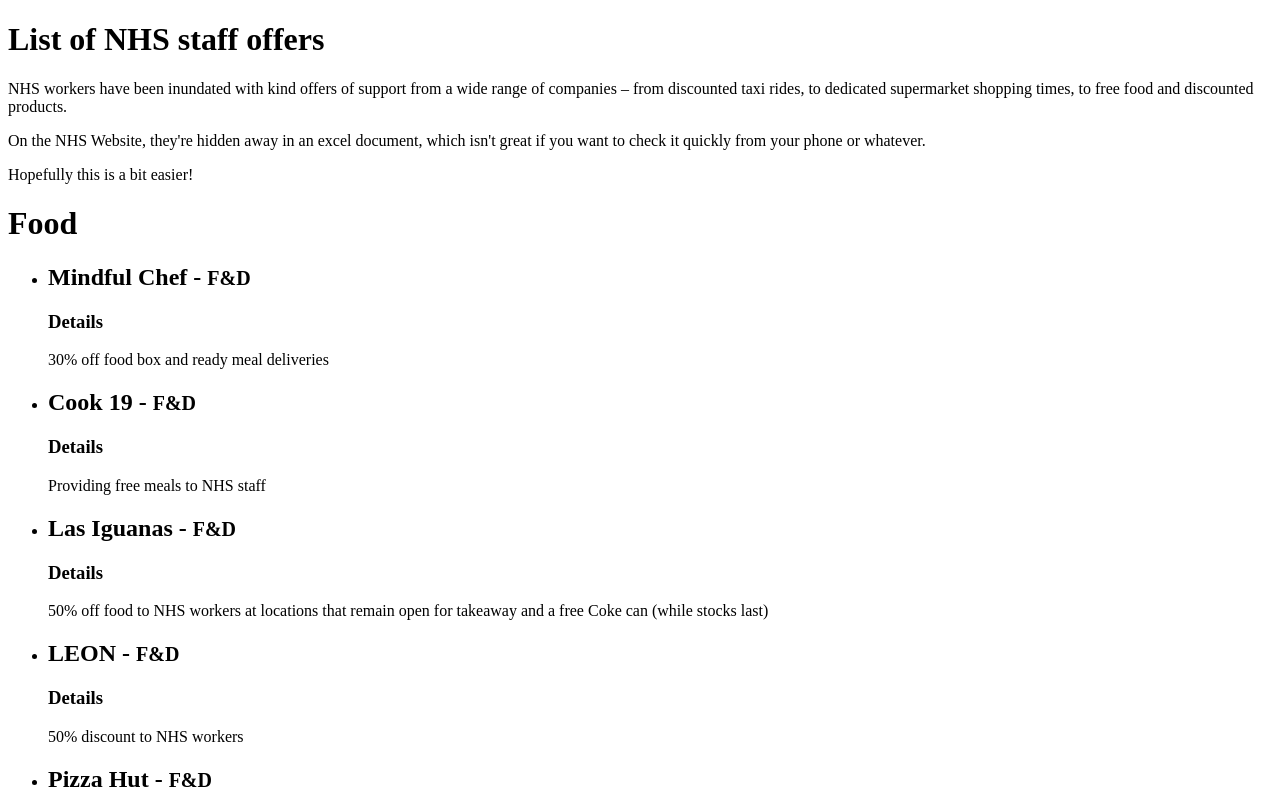
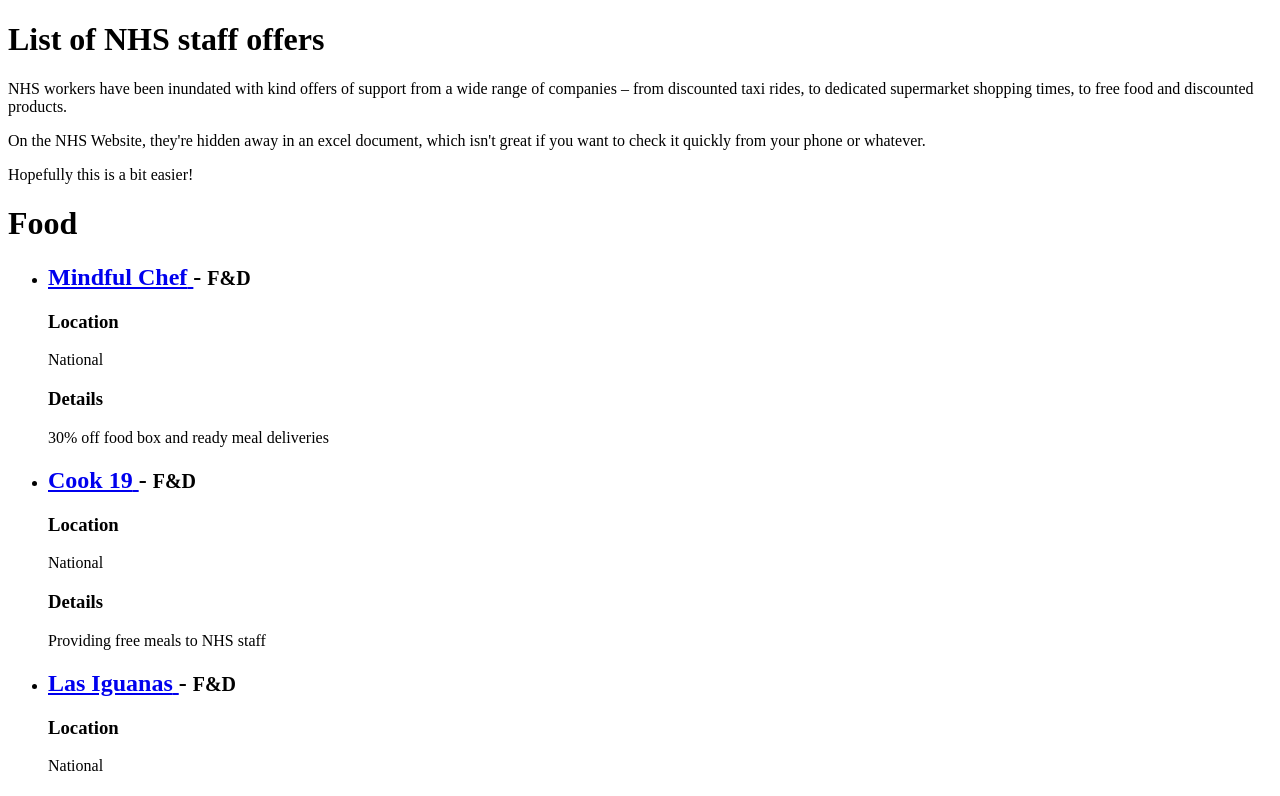
Before and after one commit to PaulCampbell/nhs-offers, a Next.js app: page / in a window 1280 px wide. Shown: the top 796 px of the page. Built offline with nearby package versions, Linux system fonts and the light colour scheme.

Commit message:
offers...

```diff
--- a/pages/index.js
+++ b/pages/index.js
@@ -14,8 +14,10 @@
         { offers[category].map(offer => {
           return <li>
             <h2>
-            {offer.organisation} - <small>{offer.category}</small>
+            { offer.link ? <a href={offer.link}>{offer.organisation} </a> : <span>{offer.organisation}</span> } - <small>{offer.category}</small>
             </h2>
+            <h3>Location</h3>
+            <p>{offer.region}</p>
             <h3>Details</h3>
             <p>{offer.details}</p>
 
```
